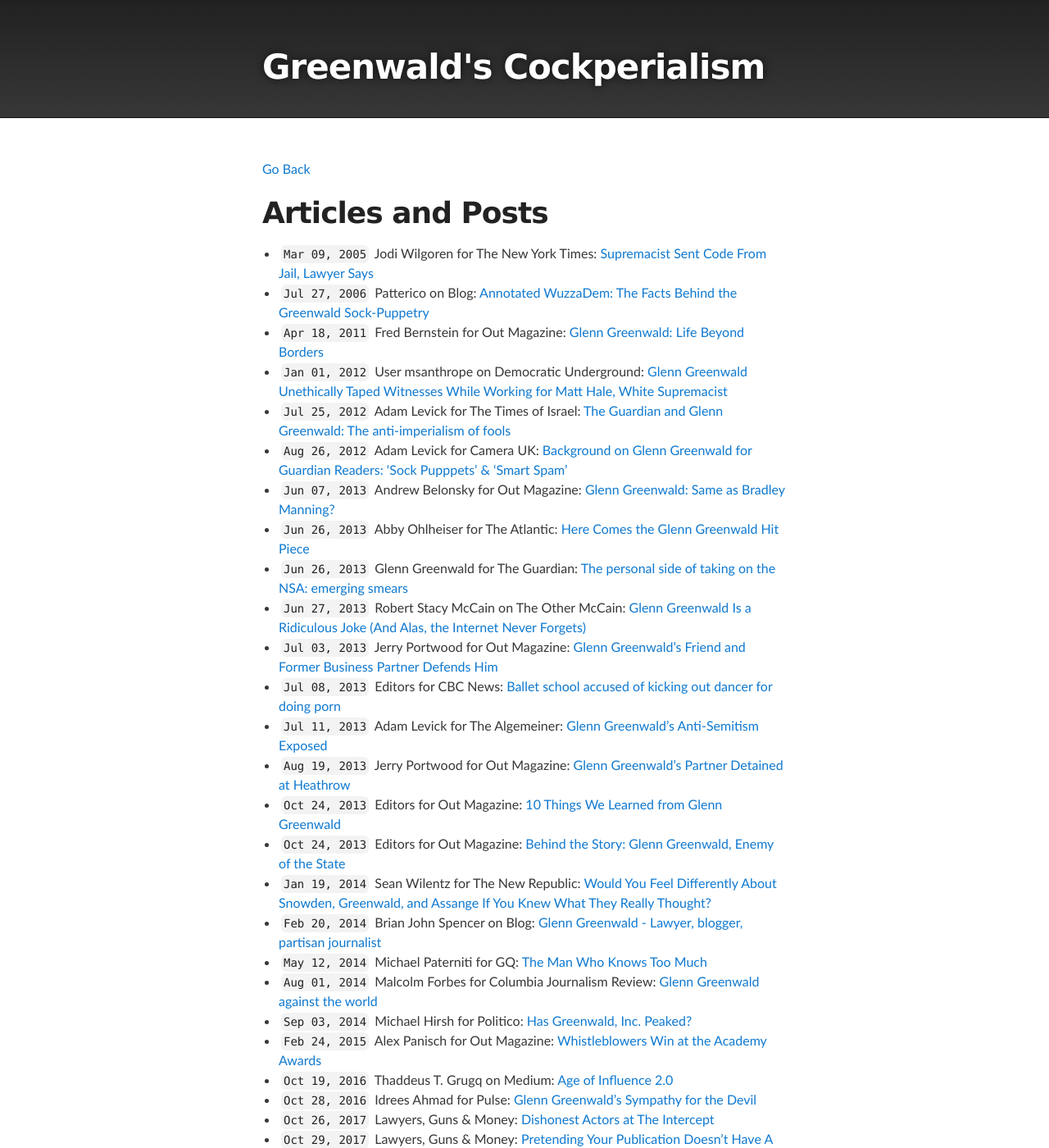
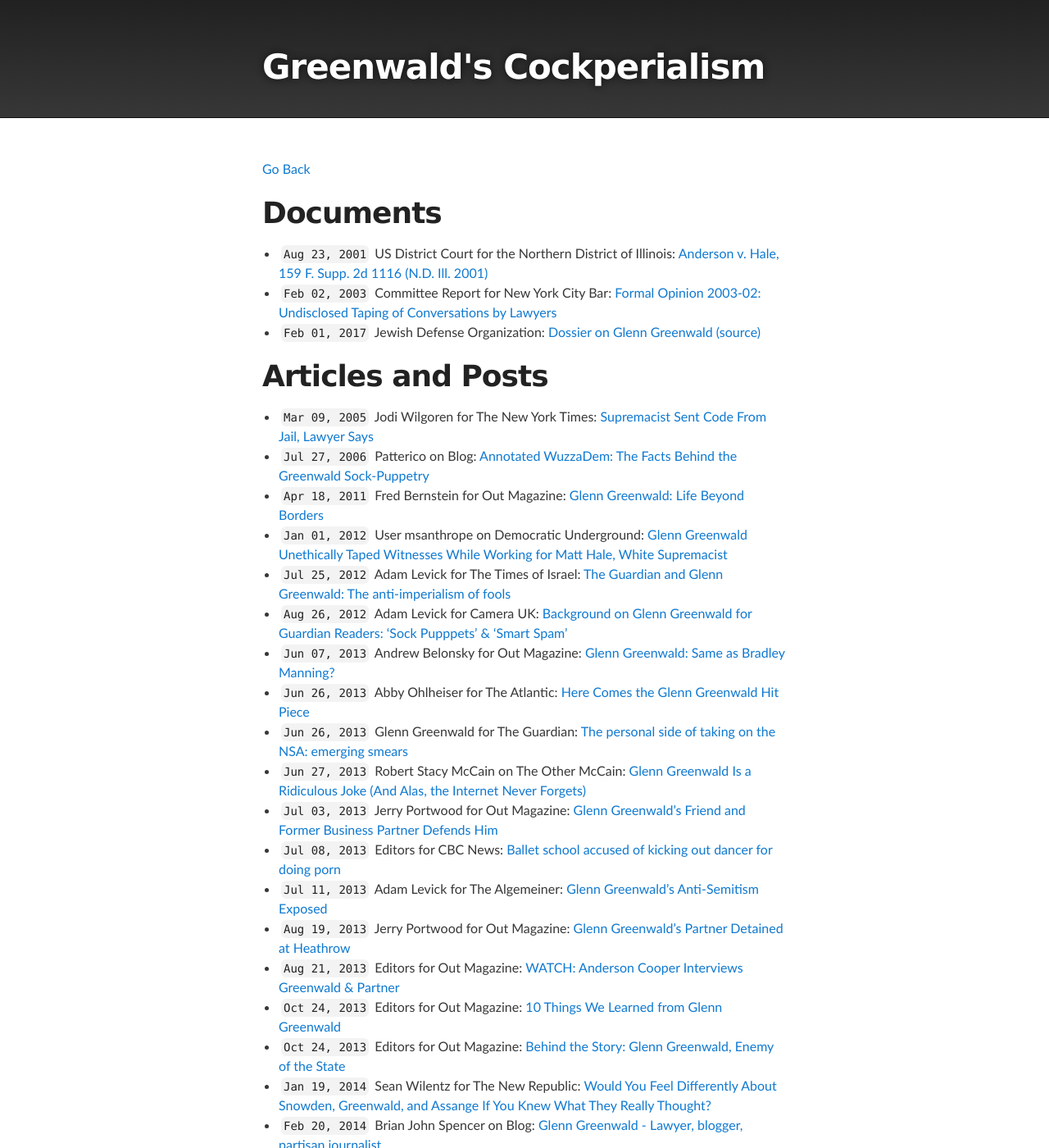
Before and after one commit to masternotions/masternotions.github.io, a Jekyll site: the page built from articles.md, in a window 1280 px wide and 1400 px high. Shown: the whole window at 82% size. Built offline with Jekyll 4.4.1, drawn with Linux system fonts in a browser that asks for light colours; some of the changed text lies outside the part shown.

Commit message:
Update articles.md

```diff
--- a/articles.md
+++ b/articles.md
@@ -4,6 +4,16 @@ title: Articles
 ---
 
 [Go Back](index.md)
+
+# Documents
+
+- ``Aug 23, 2001`` US District Court for the Northern District of Illinois: [Anderson v. Hale, 159 F. Supp. 2d 1116 (N.D. Ill. 2001)](https://law.justia.com/cases/federal/district-courts/FSupp2/159/1116/2384296)
+- ``Feb 02, 2003`` Committee Report for New York City Bar: [Formal Opinion 2003-02: Undisclosed Taping of Conversations by Lawyers](https://www.nycbar.org/member-and-career-services/committees/reports-listing/reports/detail/formal-opinion-2003-02-undisclosed-taping-of-conversations-by-lawyers-1)
+- ``Feb 01, 2017`` Jewish Defense Organization: [Dossier on Glenn Greenwald](./docs/jewish-defense-organization-dossier.pdf) [(source)][1]
+
+[1]: http://docshare.tips/the-story-of-a-jew-who-fell-in-love-with-a-nazi-the-glenn-greenwald-matt-hale-affair_58aa1654b6d87f6f5d8b5237.html
+[2]: https://www.fbi.gov/wanted/cyber/evgeniy-mikhailovich-bogachev
+[3]: https://aficwomendirect.org/director/jenkleiner/
 
 # Articles and Posts
 
@@ -21,6 +31,7 @@ title: Articles
 - ``Jul 08, 2013`` Editors for CBC News: [Ballet school accused of kicking out dancer for doing porn](https://www.cbc.ca/news/canada/manitoba/ballet-school-accused-of-kicking-out-dancer-for-doing-porn-1.1329099)
 - ``Jul 11, 2013`` Adam Levick for The Algemeiner: [Glenn Greenwald's Anti-Semitism Exposed](https://www.algemeiner.com/2013/07/11/glenn-greenwalds-anti-semitism-exposed/)
 - ``Aug 19, 2013`` Jerry Portwood for Out Magazine: [Glenn Greenwald's Partner Detained at Heathrow](https://www.out.com/news-opinion/2013/08/19/glenn-greenwalds-partner-detained-heathrow)
+- ``Aug 21, 2013`` Editors for Out Magazine: [WATCH: Anderson Cooper Interviews Greenwald & Partner](https://www.out.com/entertainment/popnography/2013/08/21/watch-anderson-cooper-interviews-glenn-greenwald-david-miranda)
 - ``Oct 24, 2013`` Editors for Out Magazine: [10 Things We Learned from Glenn Greenwald](https://www.out.com/glenn-greenwald/2013/10/24/10-things-we-learned-glenn-greenwald)
 - ``Oct 24, 2013`` Editors for Out Magazine: [Behind the Story: Glenn Greenwald, Enemy of the State](https://www.out.com/news-opinion/2013/10/24/behind-story-glenn-greenwald-enemy-state)
 - ``Jan 19, 2014`` Sean Wilentz for The New Republic: [Would You Feel Differently About Snowden, Greenwald, and Assange If You Knew What They Really Thought?](https://newrepublic.com/article/116253/edward-snowden-glenn-greenwald-julian-assange-what-they-believe)
@@ -44,6 +55,7 @@ title: Articles
 - ``May 03, 2019`` Matt Novak on The Novak Archive: [Why Does Glenn Greenwald Keep Appearing on Tucker Carlson's Show?](https://www.novakarchive.com/foias/2019/4/20/why-does-glenn-greenwald-keep-going-on-tucker-carlsons-show)
 - ``May 10, 2019`` Whitney Webb for MintPress News: [Another Whistleblower Bites the Dust as The Intercept Adds a Third Notch to Its Burn Belt](https://www.mintpressnews.com/daniel-hale-another-whistleblower-bites-the-dust-as-the-intercept-adds-a-third-notch-to-its-burn-belt/258386/)
 - ``Jul 05, 2019`` Bob Morris for Politics in the Zeros: [Brazil investigating Glenn Greenwald for money laundering](https://polizeros.com/2019/07/05/brazil-investigating-glenn-greenwald-for-money-laundering/)
+- ``Jul 23, 2019`` Bruna de Pieri for Terça Livre TV: [Glenn Greenwald has been sued for pornography, according to foreign website](https://www.tercalivre.com.br/glenn-greenwald-ja-foi-processado-por-pornografia-segundo-site-estrangeiro/)
 - ``Jul 27, 2019`` Maritaca News: [According to the bad language, the @DomMascHry31 profile on Twitter belongs to Glenn from IntercePT](https://maritaca-news.blogspot.com/2019/07/segundo-as-mas-linguas-o-perfil.html)
 - ``Aug 05, 2019`` Oswaldo Eustáquio for Agora Paraná: [Congressman David Miranda was an escort and sold drugs at a gay nightclub in Rio de Janeiro](https://web.archive.org/web/20191210044025/http://www.agoraparana.com.br/noticia/deputado-david-miranda-era-garoto-de-programa-e-vendia-drogas-em-boate-gay-no-rio-de-janeiro)
 - ``Sep 11, 2019`` Arthur Soares, Mariana Oliveira, Paulo Renato Soares for G1: [Coaf points out 'atypical movement' of R$ 2.5 million in the account of deputy David Miranda](https://g1.globo.com/rj/rio-de-janeiro/noticia/2019/09/11/coaf-aponta-movimentacao-atipica-de-r-25-milhoes-em-conta-do-deputado-federal-david-miranda.ghtml)
```
